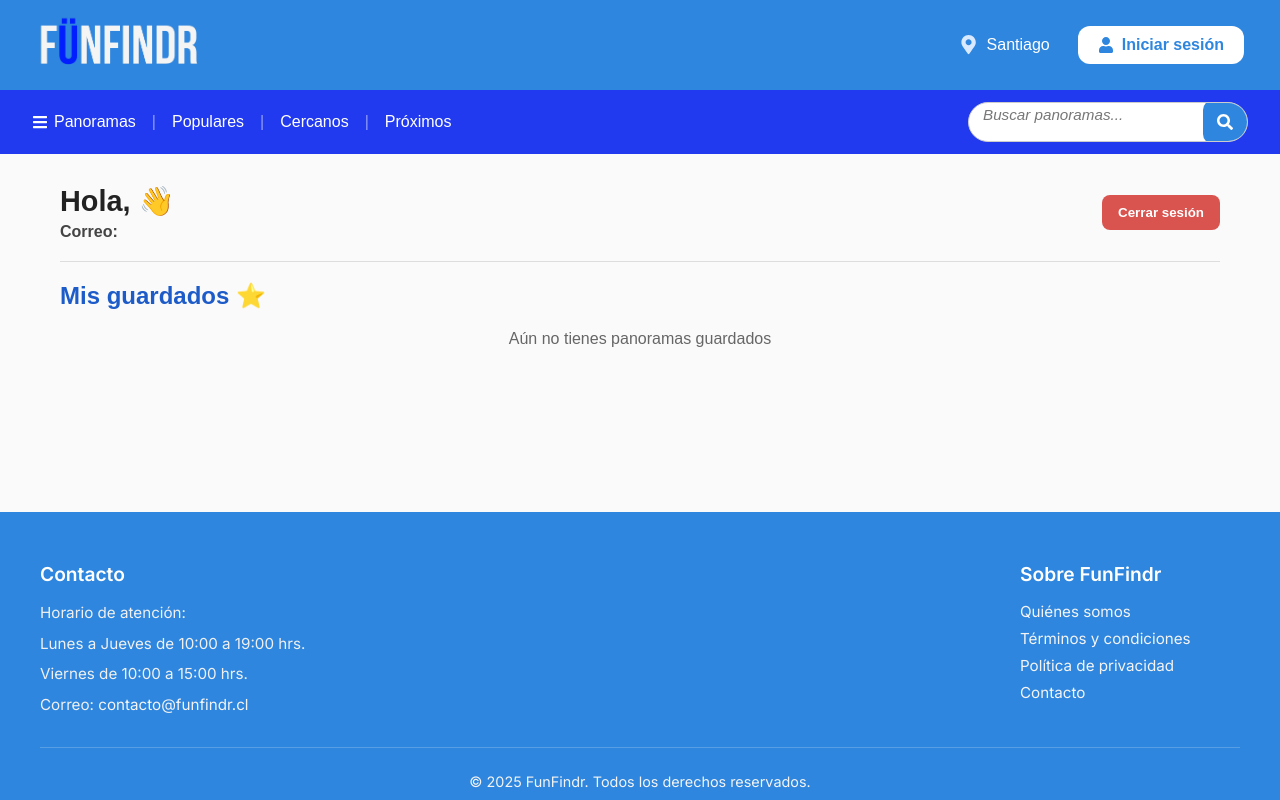
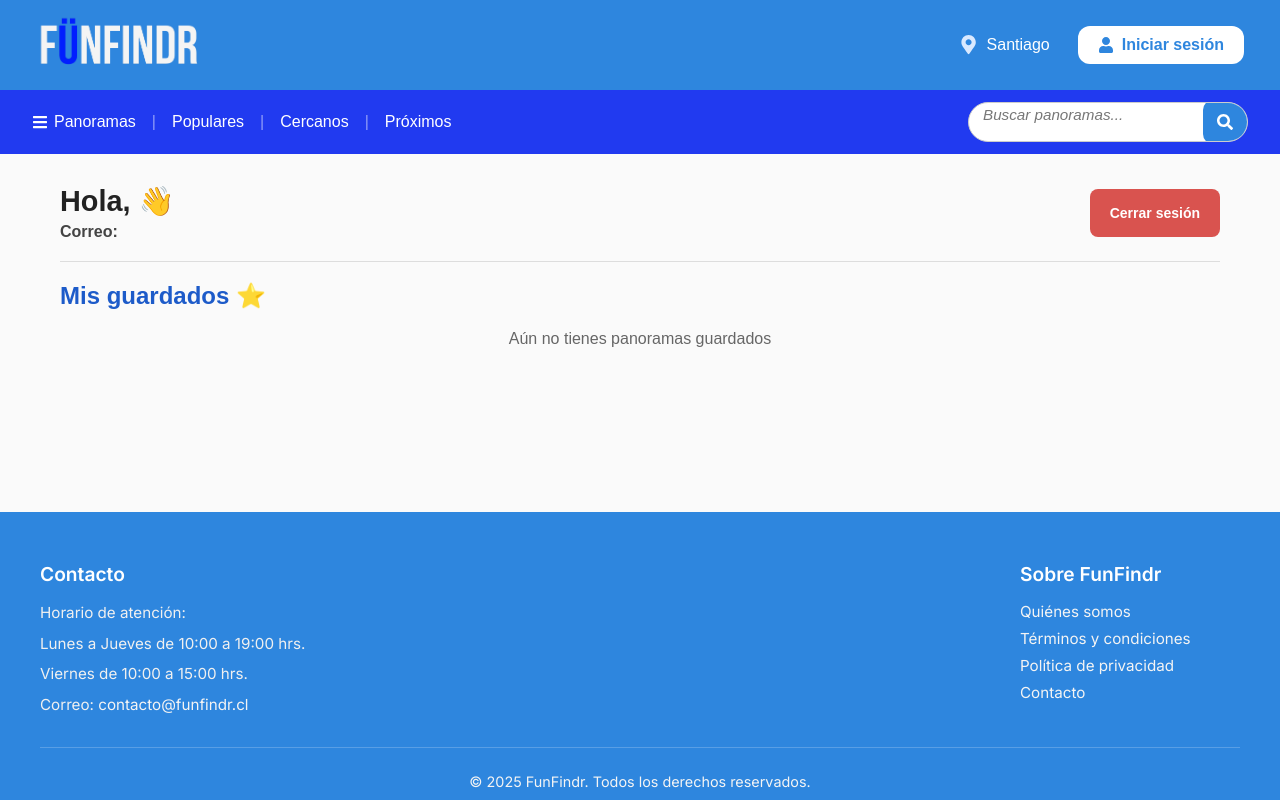
Before and after one commit to MaxAl100/GPTI10Frontend, a React (Vite) app: page /profile in a window 1280 px wide. Built offline with nearby package versions, Linux system fonts and the light colour scheme.

Commit message:
diseño2

```diff
--- a/src/pages/ProfilePage/ProfilePage.css
+++ b/src/pages/ProfilePage/ProfilePage.css
@@ -31,10 +31,11 @@
   background-color: #d9534f;
   color: white;
   border: none;
-  padding: 10px 16px;
+  padding: 16px 20px;
   border-radius: 8px;
   cursor: pointer;
   font-weight: bold;
+  font-size: 14px;
 }
 
 .logout-btn:hover {
```
